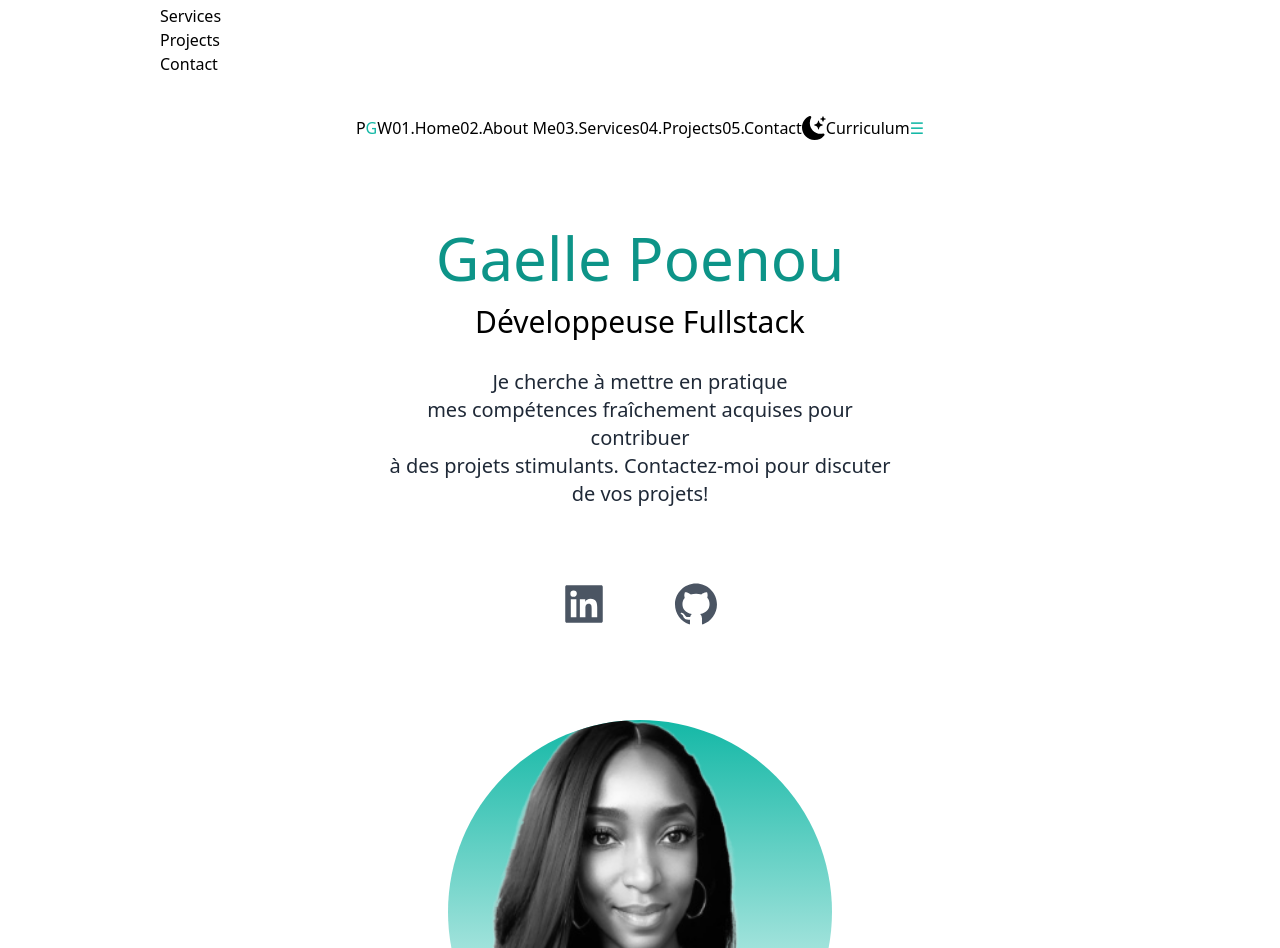
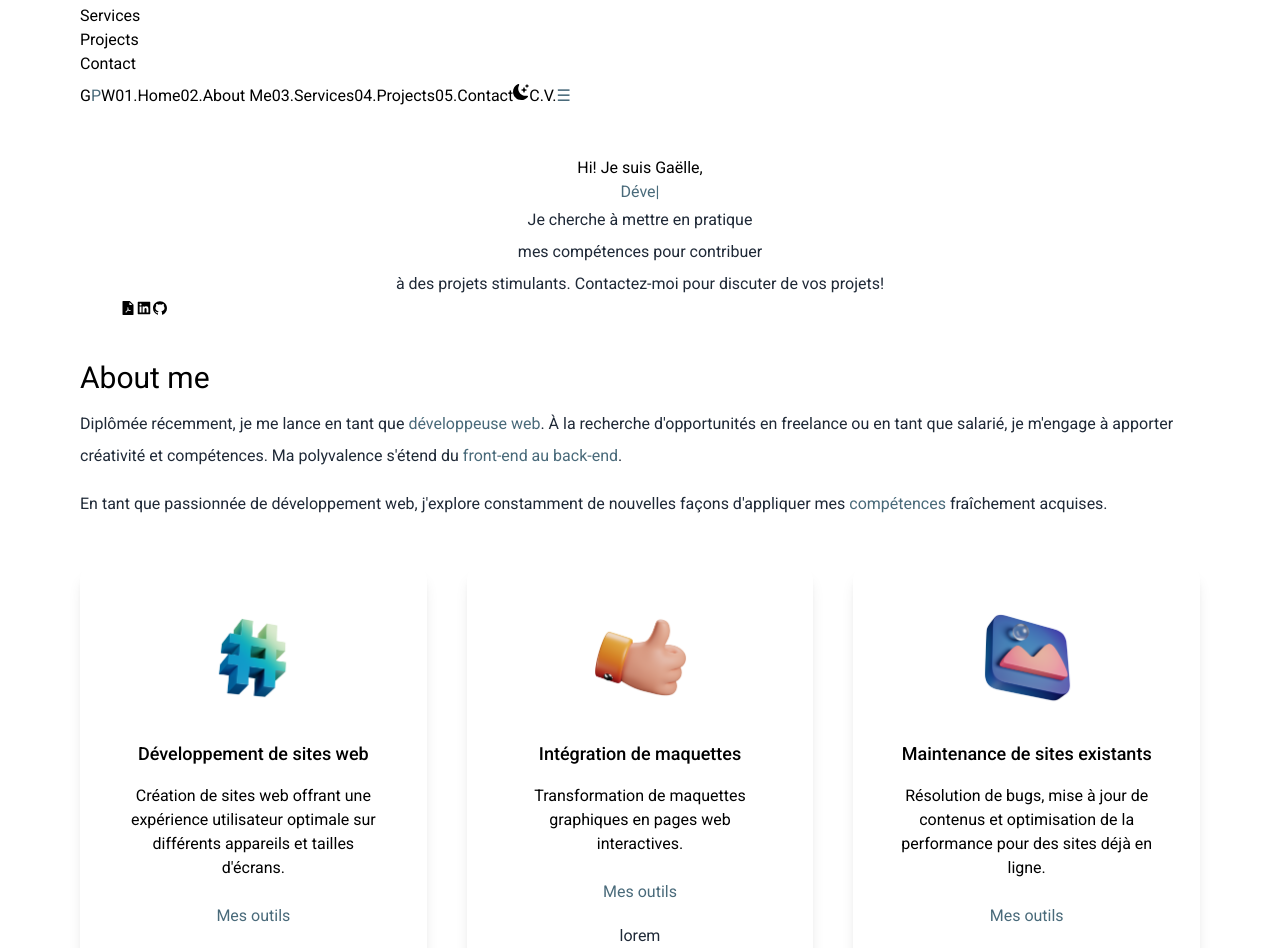
Before and after one commit to GaellePoenou/portfolio-new, a Next.js app: page / in a window 1280 px wide. Shown: the part 44-992 px from the top of the page. Built offline with nearby package versions, Linux system fonts and the light colour scheme.

Commit message:
creation hero

```diff
--- /dev/null
+++ b/Components/Hero.js
@@ -0,0 +1,35 @@
+import React from "react";
+import { AiFillLinkedin, AiFillGithub, AiFillFilePdf } from "react-icons/ai";
+import Image from "next/image";
+import profil from "../public/profil-removebg-preview.png";
+import banner from "../public/banner.jpg";
+import TextEffect from "./TextEffect";
+
+const Hero = () => {
+  return (
+    <div className="text-center p-10 bg-[url(../public/banner.jpg)] bg-cover h-full w-full ">
+      <div className="w-[80%] mx-auto  gap-[3rem] h-full items-center justify-center">
+        <div className="">
+          {" "}
+          <h1 className="text-5xl font-bold  md:text-6xl">
+            Hi! Je suis Gaëlle,
+          </h1>
+          <TextEffect />
+          <p className=" text-md py-5 leading-8 text-gray-800 md:text-xl max-w-lg mx-auto">
+            {" "}
+            Je cherche à mettre en pratique <br />
+            mes compétences pour contribuer <br />à des projets stimulants.
+            Contactez-moi pour discuter de vos projets!
+          </p>
+        </div>
+      </div>
+      <div className="text-5xl flex justify-center gap-16 py-3 text-black-600">
+        <AiFillFilePdf />
+        <AiFillLinkedin />
+        <AiFillGithub />
+      </div>
+    </div>
+  );
+};
+
+export default Hero;
--- a/Components/MobileNav.js
+++ b/Components/MobileNav.js
@@ -13,7 +13,7 @@ const MobileNav = ({ nav, closeNav }) => {
   const navAnimation = nav ? "translate-x-0" : "translate-x-[-100%]";
   return (
     <div
-      className={`fixed ${navAnimation} transform transition-all duration-300 top-0 left-0 right-0 bottom-0 z-[10000] bg-[#09101a]`}
+      className={`fixed ${navAnimation} transform transition-all duration-300 top-0 left-0 right-0 bottom-0 z-[1000000] bg-[#09101a]`}
     >
       <div className="w-[100vw] h-[100vh] flex flex-col items-center justify-center">
         <div className="nav-link-mobile">Home</div>
@@ -24,7 +24,7 @@ const MobileNav = ({ nav, closeNav }) => {
       </div>
       <div
         onClick={closeNav}
-        className="absolute cursor-pointer top-8 right-8 w-8 h-8 text-teal-500"
+        className="absolute z-[10000000] cursor-pointer top-8 right-8 w-8 h-8 text-[#496a7a]"
       >
         <XMarkIcon />
       </div>
--- a/Components/Nav.js
+++ b/Components/Nav.js
@@ -9,12 +9,12 @@ const Nav = ({ openNav }) => {
     setShowMenu(!showMenu);
   };
   return (
-    <div className=" w-[100%] top-0 h-[12vh] bg-white py-10 mb-12 flex justify-between">
-      <div className="flex items-center justify-between w-[80%] mx-auto h-[100%]">
+    <div className=" w-[100%] sticky z-[10000] top-0 h-[12vh] bg-transparent py-2 mb-12 flex justify-between">
+      <div className="flex items-center justify-between w-full mx-1 h-[100%]">
         <h1 className=" cursor-pointer text-xl text-black font-burtons">
-          P<span className=" text-teal-500 font-bold">G</span>W
+          G<span className=" text-[#496a7a] font-bold">P</span>W
         </h1>
-
+        <div className="flex items-center justify-center w-full mx-1 h-[100%]">
           <div className="nav-link">
             <span>01.</span>Home
           </div>
@@ -30,29 +30,30 @@ const Nav = ({ openNav }) => {
           <div className="nav-link">
             <span>05.</span>Contact
           </div>
+        </div>
 
         <div className="">
           <ul className=" flex items-center">
             <li>
               <BsFillMoonStarsFill
                 onClick={() => setDarkMode(!darkMode)}
-                className=" cursor-pointer text-2xl"
+                className=" cursor-pointer text-2xl hidden md:block"
               />
             </li>
 
             <li>
               <a
-                className=" bg-gradient-to-r from-cyan-500 to-teal-500 text-white px-4 py-2 rounded-md ml-8"
+                className=" bg-[#496a7a] text-white px-4 py-2 rounded-md ml-8 hover:bg-[#8aa3a7] transition-all duration-200 sm:space-x-6 font-semibold font-saira hidden md:block"
                 href="#"
               >
-                Curriculum
+                C.V.
               </a>
             </li>
           </ul>
         </div>
         <div className="" onClick={openNav}>
           <div
-            className="cursor-pointer w-8 h-8 md:hidden text-teal-500"
+            className="cursor-pointer w-8 h-8 md:hidden text-[#496a7a]"
             onClick={toggleMenu}
           >
             ☰
--- /dev/null
+++ b/Components/TextEffect.js
@@ -0,0 +1,16 @@
+import { TypeAnimation } from "react-type-animation";
+
+const TextEffect = () => {
+  return (
+    <div>
+      <TypeAnimation
+        sequence={["Développeuse Web", 1500, "Entrepreuneure", 1500]}
+        speed={50}
+        className="text-8 md:text-6xl text-[#496a7a] font-bold uppercase"
+        repeat={Infinity}
+      />
+    </div>
+  );
+};
+
+export default TextEffect;
--- a/package.json
+++ b/package.json
@@ -13,7 +13,8 @@
     "next": "14.0.4",
     "react": "^18",
     "react-dom": "^18",
-    "react-icons": "^4.12.0"
+    "react-icons": "^4.12.0",
+    "react-type-animation": "^3.2.0"
   },
   "devDependencies": {
     "autoprefixer": "^10.0.1",
--- a/pages/index.js
+++ b/pages/index.js
@@ -1,6 +1,7 @@
 import Head from "next/head";
 import Nav from "@/Components/Nav";
 import MobileNav from "@/Components/MobileNav";
+import Hero from "@/Components/Hero";
 
 import { AiFillLinkedin, AiFillGithub } from "react-icons/ai";
 import Image from "next/image";
@@ -23,48 +24,30 @@ export default function Home() {
         <meta name="description" content="Generated by create next app" />
         <link rel="icon" href="/favicon.ico" />
       </Head>
-      <main className=" bg-white px-10 dark:bg-gray-900 md:px-20 lg:px-40">
-        <section className="min-h-screen">
+      <main className=" bg-white px-10 dark:bg-gray-900 md:px-20 lg:px-20">
+        {/* Section 1: Navigation */}
+        <section>
           <MobileNav nav={nav} closeNav={closeNav} />
           <Nav openNav={openNav} />
-          <div className=" text-center p-10">
-            <h2 className="text-5xl py-2 text-teal-600 font-medium md:text-6xl">
-              Gaelle Poenou
-            </h2>
-            <h3 className=" text-2xl py-2 md:text-3xl">
-              Développeuse Fullstack
-            </h3>
-            <p className=" text-md py-5 leading-8 text-gray-800 md:text-xl max-w-lg mx-auto">
-              {" "}
-              Je cherche à mettre en pratique <br />
-              mes compétences fraîchement acquises pour contribuer <br />à des
-              projets stimulants. Contactez-moi pour discuter de vos projets!
-            </p>
-          </div>
-          <div className="text-5xl flex justify-center gap-16 py-3 text-gray-600">
-            <AiFillLinkedin />
-            <AiFillGithub />
-          </div>
-          <div className="relative mx-auto bg-gradient-to-b from-teal-500 rounded-full w-80 h-80 mt-20 overflow-hidden md:h-96 md:w-96">
-            <Image src={profil} layout="fill" objectFit="cover" />
-          </div>
         </section>
+        {/* Section 2: Hero */}
+        <Hero />
 
         <section>
           <div className="">
             <h3 className="text-3xl py-1">About me</h3>
             <p className="text-md py-2 leading-8 text-gray-800 dark:text-gray-200">
               Diplômée récemment, je me lance en tant que{" "}
-              <span className="text-teal-500">développeuse web</span>. À la
+              <span className="text-[#496a7a]">développeuse web</span>. À la
               recherche d'opportunités en freelance ou en tant que salarié, je
               m'engage à apporter créativité et compétences. Ma polyvalence
               s'étend du{" "}
-              <span className="text-teal-500">front-end au back-end</span>.
+              <span className="text-[#496a7a]">front-end au back-end</span>.
             </p>
             <p className="text-md py-2 leading-8 text-gray-800 dark:text-gray-200">
               En tant que passionnée de développement web, j'explore constamment
               de nouvelles façons d'appliquer mes{" "}
-              <span className="text-teal-500">compétences</span> fraîchement
+              <span className="text-[#496a7a]">compétences</span> fraîchement
               acquises.
             </p>
           </div>
@@ -83,7 +66,7 @@ export default function Home() {
                 Création de sites web offrant une expérience utilisateur
                 optimale sur différents appareils et tailles d'écrans.
               </p>
-              <h4 className="py-4 text-teal-600">Mes outils </h4>
+              <h4 className="py-4 text-[#496a7a]">Mes outils </h4>
               <p className="text-gray-800 py-1">lorem</p>
               <p className="text-gray-800 py-1">lorem</p>
               <p className="text-gray-800 py-1">lorem</p>
@@ -102,7 +85,7 @@ export default function Home() {
                 Transformation de maquettes graphiques en pages web
                 interactives.
               </p>
-              <h4 className="py-4 text-teal-600">Mes outils </h4>
+              <h4 className="py-4 text-[#496a7a]">Mes outils </h4>
               <p className="text-gray-800 py-1">lorem</p>
               <p className="text-gray-800 py-1">lorem</p>
               <p className="text-gray-800 py-1">lorem</p>
@@ -121,7 +104,7 @@ export default function Home() {
                 Résolution de bugs, mise à jour de contenus et optimisation de
                 la performance pour des sites déjà en ligne.
               </p>
-              <h4 className="py-4 text-teal-600">Mes outils </h4>
+              <h4 className="py-4 text-[#496a7a]">Mes outils </h4>
               <p className="text-gray-800 py-1">lorem</p>
               <p className="text-gray-800 py-1">lorem</p>
               <p className="text-gray-800 py-1">lorem</p>
@@ -133,10 +116,10 @@ export default function Home() {
             <h3 className="text-3xl py-1">Portfolio</h3>
             <p className="text-md py-2 leading-8 text-gray-800 dark:text-gray-200">
               Au cours de mes études, j'ai effectué un{" "}
-              <span className="text-teal-500">stage</span> pratique qui m'a
+              <span className="text-[#496a7a]">stage</span> pratique qui m'a
               permis d'acquérir des compétences concrètes dans le domaine.
               Parallèlement, j'ai consacré du temps à des{" "}
-              <span className="text-teal-500">projets personnels</span>,
+              <span className="text-[#496a7a]">projets personnels</span>,
               démontrant ma passion pour le design et le développement.
             </p>
             <p>
--- a/styles/globals.css
+++ b/styles/globals.css
@@ -1,4 +1,6 @@
 @import url("https://fonts.googleapis.com/css2?family=Saira:wght@100;200;300;400;500;600&display=swap");
+@import url("https://fonts.googleapis.com/css2?family=Lato:wght@300;400;700;900&display=swap");
+@import url("https://fonts.googleapis.com/css2?family=Roboto:wght@100;300;400;500;700;900&display=swap");
 
 @tailwind base;
 @tailwind components;
@@ -17,6 +19,11 @@
     --background-end-rgb: 0, 0, 0;
   }
 }
+* {
+  margin: 0;
+  padding: 0;
+  font-family: "Roboto", sans-serif;
+}
 
 body {
   color: rgb(var(--foreground-rgb));
@@ -30,9 +37,9 @@ body {
 
 @layer components {
   .nav-link {
-    @apply relative font-semibold font-saira cursor-pointer w-fit lg:block after:block after:content-[''] after:absolute after:h-[3px] after:bg-teal-500 after:w-full after:scale-x-0 after:hover:scale-x-100 after:transition after:duration-300 after:origin-center hidden;
+    @apply relative mx-2 font-semibold font-saira cursor-pointer w-fit lg:block after:block after:content-[''] after:absolute after:h-[3px] after:bg-[#496a7a] after:w-full after:scale-x-0 after:hover:scale-x-100 after:transition after:duration-300 after:origin-center hidden;
   }
   .nav-link-mobile {
-    @apply relative mb-[2rem] font-semibold font-saira cursor-pointer text-white text-[27px] w-fit lg:block after:block after:content-[''] after:absolute after:h-[3px] after:bg-teal-500 after:w-full after:scale-x-0 after:hover:scale-x-100 after:transition after:duration-300 after:origin-center;
+    @apply relative mb-[2rem] font-semibold font-saira cursor-pointer text-white text-[27px] w-fit lg:block after:block after:content-[''] after:absolute after:h-[3px] after:bg-[#496a7a] after:w-full after:scale-x-0 after:hover:scale-x-100 after:transition after:duration-300 after:origin-center;
   }
 }
--- a/tailwind.config.js
+++ b/tailwind.config.js
@@ -10,7 +10,9 @@ module.exports = {
     extend: {
       fontFamily: {
         saira: "Saira",
+        lato: "lato",
         burtons: "burtons",
+        roboto: "roboto",
       },
       backgroundImage: {
         "gradient-radial": "radial-gradient(var(--tw-gradient-stops))",
```
Also changed, not shown: public/banner.jpg (added), 1 other file (tests, documents, lock files or other folders). Lines whose indentation alone changed are shown as unchanged.
